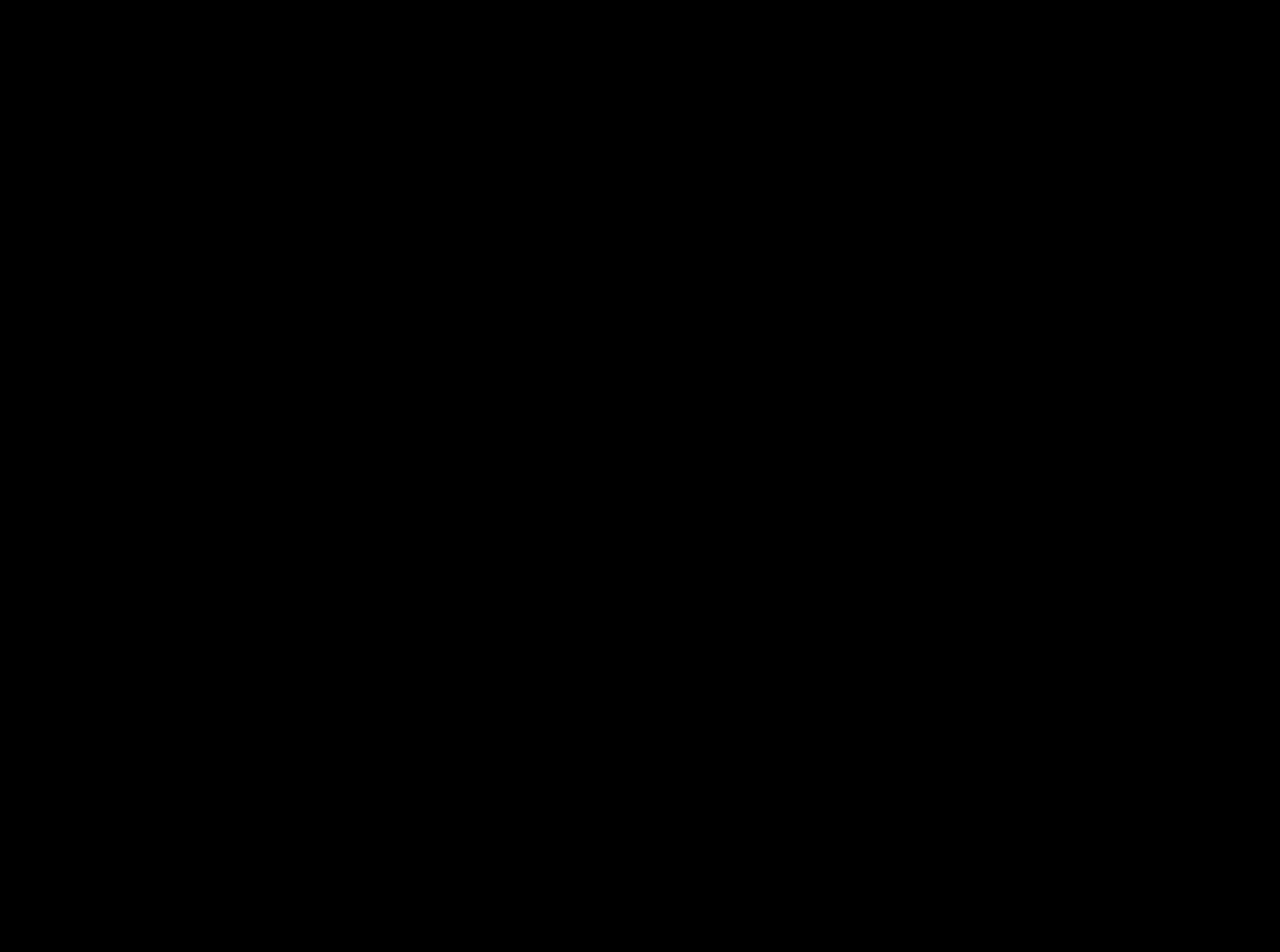
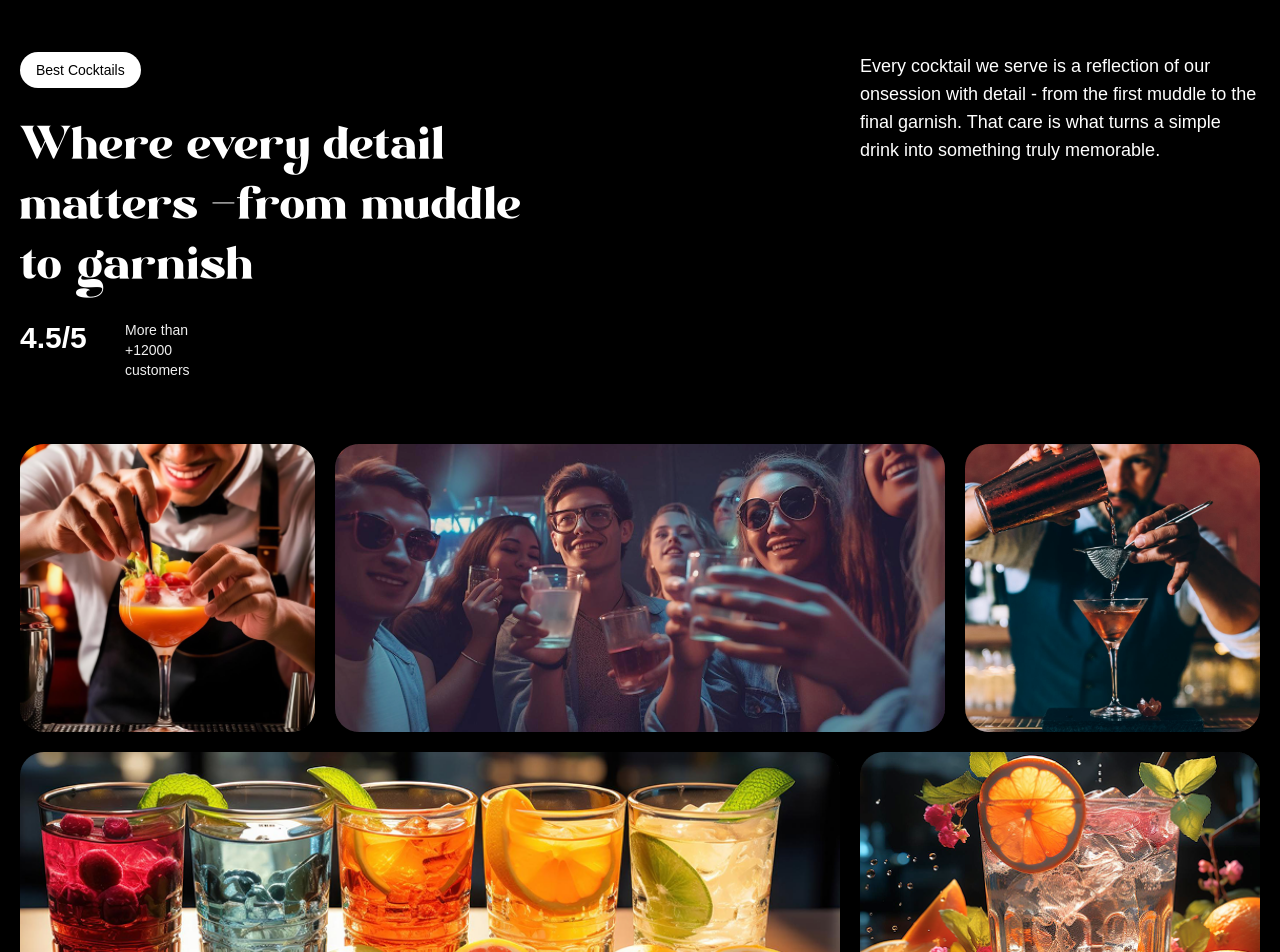
Before and after one commit to dvdadriel/gsap_mojito, a React (Vite) app: page / in a window 1280 px wide. Shown: the part 1660-2612 px from the top of the page. Before the commit the page ends 1600 px from the top, so only its background shows below. Built offline with nearby package versions, Linux system fonts and the light colour scheme; a web font is replaced by a local one.

Commit message:
add about us section

```diff
--- a/src/App.jsx
+++ b/src/App.jsx
@@ -4,6 +4,7 @@
 import Navbar from "./components/Navbar";
 import Hero from "./components/Hero";
 import Cocktails from "./components/Cocktails";
+import About from "./components/About";
 
 gsap.registerPlugin(ScrollTrigger, SplitText);
 
@@ -13,6 +14,7 @@
       <Navbar />
       <Hero />
       <Cocktails />
+      <About />
     </main>
   )
 }
--- /dev/null
+++ b/src/components/About.jsx
@@ -0,0 +1,90 @@
+import { useGSAP } from "@gsap/react"
+import gsap from "gsap"
+import { SplitText } from "gsap/SplitText"
+
+const About = () => {
+    useGSAP(()=>{
+        const titleSplit = SplitText.create('#about h2', {
+            type: 'words'
+        })
+
+        const scrollTimeline = gsap.timeline({
+            scrollTrigger: {
+                trigger: '#about',
+                start: 'top center',
+            }
+        })
+
+        scrollTimeline
+        .from(titleSplit.words, {
+            opacity: 0,
+            duration: 1,
+            yPercent: 100,
+            ease: 'expo.out',
+            stagger: 0.02
+        })
+        .from('.top-grid div, .bottom-grid div', {
+            opacity: 0,
+            duration: 1,
+            ease: 'power1.inOut',
+            stagger: 0.04
+        }, '-=0.5')
+    })
+  return (
+    <div id="about">
+        <div className="mb-16 md:px-0 px-5">
+            <div className="content">
+                <div className="md:col-span-8">
+                    <p className="badge"> Best Cocktails</p>
+                    <h2>Where every detail matters <span className="text-white">-</span>
+                    from muddle to garnish</h2>
+                </div>
+                <div className="sub-content">
+                    <p>Every cocktail we serve is a reflection of our onsession with detail - from the first muddle to the final garnish. That care is what turns a simple drink into something truly memorable.</p>
+                </div>
+                <p className="md:text-3xl text-xl font-bold">
+                    <span>4.5</span>/5
+                </p>
+                <p className="text-sm text-white-100">
+                    More than +12000 customers
+                </p>
+            </div>
+        </div>
+        <div className="top-grid">
+            <div className="md:col-span-3">
+                <div className="noisy">
+                    <img src="/images/abt1.png" alt="grid-img-1" />
+                </div>
+            </div>
+
+            <div className="md:col-span-6">
+                <div className="noisy">
+                    <img src="/images/abt2.png" alt="grid-img-2" />
+                </div>
+            </div>
+
+            <div className="md:col-span-3">
+                <div className="noisy">
+                    <img src="/images/abt5.png" alt="grid-img-5" />
+                </div>
+            </div>
+        </div>
+
+        <div className="bottom-grid">
+            <div className="md:col-span-8">
+                <div className="noisy">
+                    <img src="/images/abt3.png" alt="grid-img-3" />
+                </div>
+            </div>
+
+            <div className="md:col-span-4">
+                <div className="noisy">
+                    <img src="/images/abt4.png" alt="grid-img-4" />
+                </div>
+            </div>
+        </div>
+    </div>
+  )
+}
+
+export default About
```
